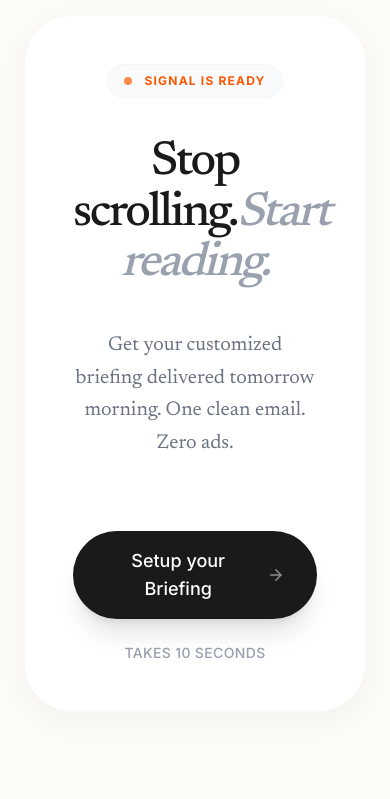
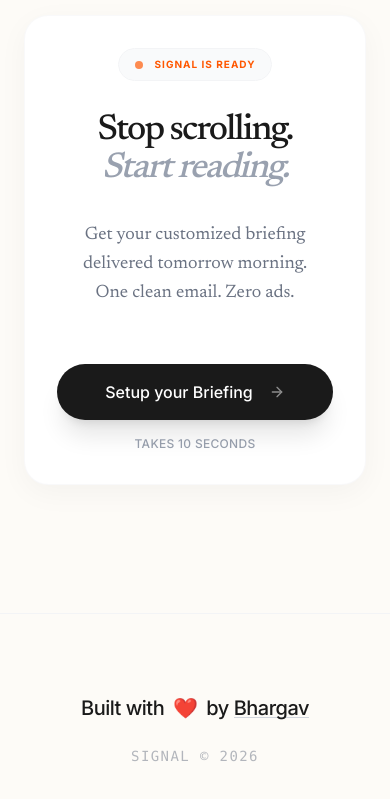
Before and after one commit to heyybhargav/personal-newsletter, a Next.js app: page /login in a window 390 px wide. Shown: the part 5408-6207 px from the top of the page. Built offline with nearby package versions, Linux system fonts and the light colour scheme; no server answers.

Commit message:
fix: make banger CTA completely mobile responsive

```diff
--- a/app/login/page.tsx
+++ b/app/login/page.tsx
@@ -86,38 +86,38 @@
                         whileInView={{ opacity: 1, y: 0 }}
                         viewport={{ once: true }}
                         transition={{ duration: 0.8, ease: "easeOut" }}
-                        className="relative bg-white rounded-[3rem] p-12 md:p-24 text-center shadow-[0_8px_30px_rgb(0,0,0,0.04)] border border-gray-100/50 overflow-hidden group"
+                        className="relative bg-white rounded-3xl md:rounded-[3rem] p-8 sm:p-12 md:p-24 text-center shadow-[0_8px_30px_rgb(0,0,0,0.04)] border border-gray-100/50 overflow-hidden group"
                     >
                         {/* Hover Gradient Aura */}
                         <div className="absolute inset-0 bg-gradient-to-b from-transparent to-[#FF5700]/5 opacity-0 group-hover:opacity-100 transition-opacity duration-700 pointer-events-none"></div>
 
-                        <div className="relative z-10 max-w-3xl mx-auto space-y-10">
+                        <div className="relative z-10 max-w-3xl mx-auto space-y-8 md:space-y-10">
                             <div className="inline-flex items-center justify-center gap-3 px-4 py-2 rounded-full bg-gray-50 border border-gray-100 mx-auto">
                                 <div className="w-2 h-2 rounded-full bg-[#FF5700] animate-pulse"></div>
-                                <span className="text-xs font-bold tracking-widest text-[#FF5700] uppercase">Signal is ready</span>
+                                <span className="text-[10px] sm:text-xs font-bold tracking-widest text-[#FF5700] uppercase">Signal is ready</span>
                             </div>
 
-                            <h2 className="text-5xl md:text-7xl lg:text-[80px] font-serif font-medium text-[#1A1A1A] tracking-tighter leading-[1.05]">
-                                Stop scrolling.<br className="hidden md:block" />
-                                <span className="italic text-gray-400">Start reading.</span>
+                            <h2 className="text-4xl sm:text-5xl md:text-7xl lg:text-[80px] font-serif font-medium text-[#1A1A1A] tracking-tighter leading-[1.05]">
+                                Stop scrolling.<br className="hidden sm:block" />
+                                <span className="italic text-gray-400 block sm:inline"> Start reading.</span>
                             </h2>
 
-                            <p className="text-xl md:text-2xl text-gray-500 font-serif leading-relaxed">
+                            <p className="text-lg sm:text-xl md:text-2xl text-gray-500 font-serif leading-relaxed px-2">
                                 Get your customized briefing delivered tomorrow morning. One clean email. Zero ads.
                             </p>
 
-                            <div className="pt-8">
+                            <div className="pt-6 md:pt-8 w-full">
                                 <button
                                     onClick={triggerLogin}
-                                    className="group relative inline-flex items-center justify-center gap-3 px-8 py-4 text-lg font-medium text-white bg-[#1A1A1A] rounded-full transition-all duration-300 shadow-xl shadow-black/10 w-full md:w-auto overflow-hidden cursor-pointer z-30"
+                                    className="group relative inline-flex items-center justify-center gap-3 px-6 sm:px-8 py-4 text-base sm:text-lg font-medium text-white bg-[#1A1A1A] rounded-full transition-all duration-300 shadow-xl shadow-black/10 w-full sm:w-auto overflow-hidden cursor-pointer z-30"
                                 >
                                     {/* Shimmer Effect */}
                                     <div className="absolute inset-0 -translate-x-[100%] group-hover:animate-[shimmer_1.5s_infinite] bg-gradient-to-r from-transparent via-white/10 to-transparent z-10 pointer-events-none" />
 
                                     <span className="relative z-20 pointer-events-none">Setup your Briefing</span>
-                                    <ArrowRight className="w-5 h-5 ml-1 transition-transform group-hover:translate-x-1 opacity-50 pointer-events-none" />
+                                    <ArrowRight className="w-4 h-4 sm:w-5 sm:h-5 ml-1 transition-transform group-hover:translate-x-1 opacity-50 pointer-events-none" />
                                 </button>
-                                <p className="mt-6 text-sm font-medium tracking-wide text-gray-400 uppercase">Takes 10 seconds</p>
+                                <p className="mt-4 md:mt-6 text-xs sm:text-sm font-medium tracking-wide text-gray-400 uppercase">Takes 10 seconds</p>
                             </div>
                         </div>
                     </motion.div>
```
